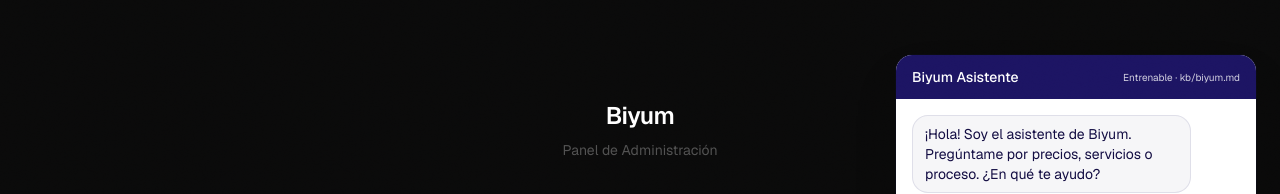
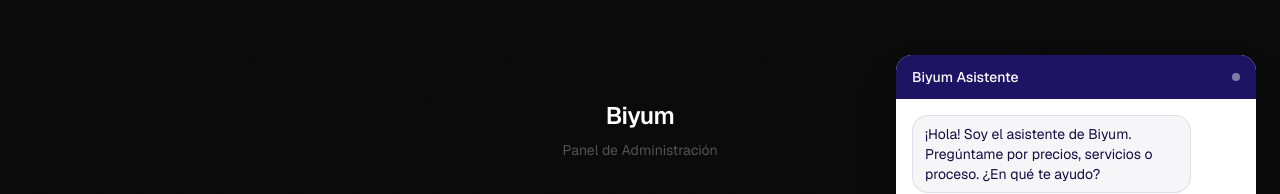
Before and after one commit to alejandrovelozvera-hash/biyum-sitio-web, a Next.js app: page /admin/login in a window 1280 px wide. Both pictures are taken after a click on the button "Abrir chat de Biyum". Shown: the part 185-379 px from the top of the page. Built offline with nearby package versions, Linux system fonts and the light colour scheme.

Commit message:
fix: chat quita texto interno Entrenable kb/biyum.md del header

```diff
--- a/src/components/AiChatWidget.tsx
+++ b/src/components/AiChatWidget.tsx
@@ -73,7 +73,7 @@ export default function AiChatWidget() {
         <div className="fixed bottom-20 right-6 z-50 w-[92vw] max-w-[360px] h-[480px] bg-surface-elevated rounded-2xl shadow-2xl ring-1 ring-gold/10 flex flex-col overflow-hidden">
           <div className="px-4 py-3 bg-gold text-on-gold flex items-center justify-between">
             <span className="text-sm font-medium">Biyum Asistente</span>
-            <span className="text-[10px] opacity-80">Entrenable · kb/biyum.md</span>
+            <span className="w-2 h-2 bg-white/80 rounded-full animate-pulse" aria-hidden />
           </div>
           <div ref={listRef} className="flex-1 overflow-y-auto p-4 space-y-3">
             {messages.map((m, i) => (
```
